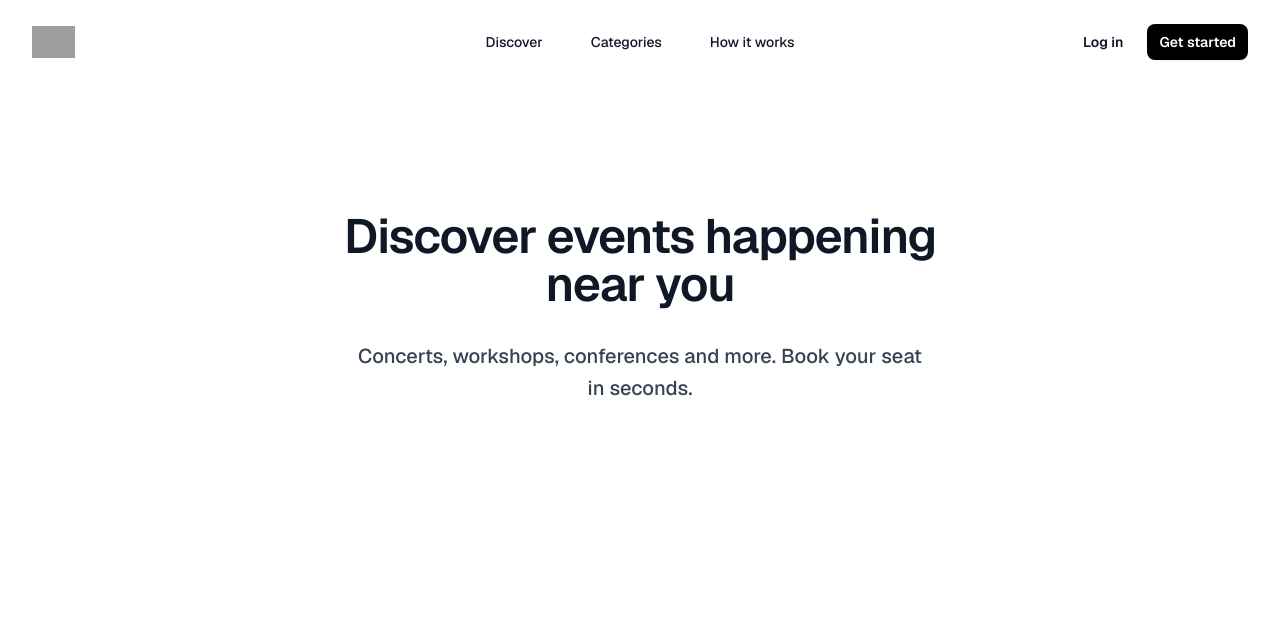
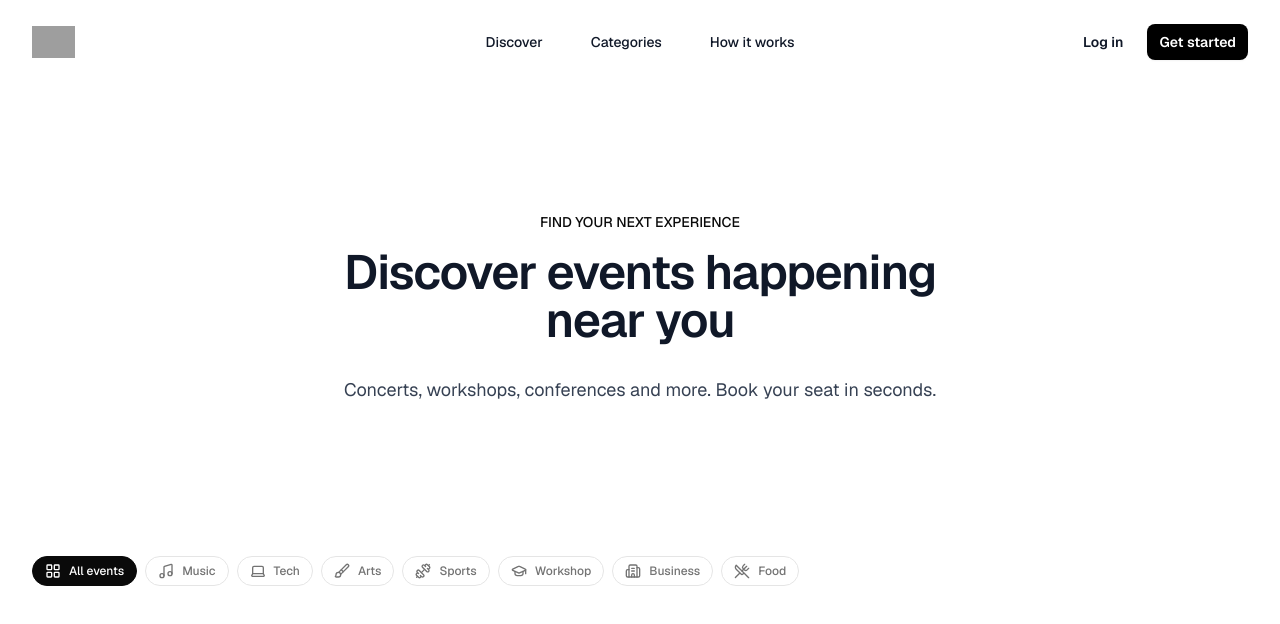
Before and after one commit to Ayoubaitihia/Event-booking-system, a Next.js app in the folder frontend/: page / in a window 1280 px wide. Shown: the top 624 px of the page. Built offline with nearby package versions, Linux system fonts and the light colour scheme; grey boxes are pictures that could not be loaded.

Commit message:
v-with-filter

```diff
--- a/frontend/package.json
+++ b/frontend/package.json
@@ -21,6 +21,7 @@
     "react-icons": "^5.6.0",
     "shadcn": "^4.8.1",
     "tailwind-merge": "^3.6.0",
+    "tailwind-scrollbar-hide": "^4.0.0",
     "tw-animate-css": "^1.4.0"
   },
   "devDependencies": {
--- a/frontend/src/app/(public)/page.tsx
+++ b/frontend/src/app/(public)/page.tsx
@@ -1,11 +1,13 @@
 import Navbar from "@/components/layout/Navbar"
 import Hero from "@/components/layout/hero"
+import CategoryFilter from "@/components/events/CategoryFilter"
 
 export default function HomePage() {
   return(
     <div>
       <Navbar/>
       <Hero/>
+      <CategoryFilter/>
     </div>
   )
 }
--- /dev/null
+++ b/frontend/src/components/events/CategoryFilter.tsx
@@ -0,0 +1,58 @@
+import { ToggleGroup, ToggleGroupItem } from "@/components/ui/toggle-group"
+import {
+  LayoutGrid, Music, Laptop, Brush,
+  Dumbbell, GraduationCap, Building2, UtensilsCrossed,
+} from 'lucide-react';
+
+export default function CategoryFilter() {
+
+    const CATEGORIES = [
+        { value: 'all',      label: 'All events', icon: LayoutGrid    },
+        { value: 'music',    label: 'Music',      icon: Music         },
+        { value: 'tech',     label: 'Tech',       icon: Laptop        },
+        { value: 'arts',     label: 'Arts',       icon: Brush         },
+        { value: 'sports',   label: 'Sports',     icon: Dumbbell      },
+        { value: 'workshop', label: 'Workshop',   icon: GraduationCap },
+        { value: 'business', label: 'Business',   icon: Building2     },
+        { value: 'food',     label: 'Food',       icon: UtensilsCrossed },
+    ];
+
+  return(
+    <div className="px-6 lg:px-8 py-6 flex items-center justify-center overflow-hidden">
+        <ToggleGroup
+            variant="outline"
+            type="multiple"
+            defaultValue="all"
+            className="
+                flex-nowrap justify-start
+                overflow-x-auto whitespace-nowrap
+                w-full
+                scrollbar-width:none
+                [-ms-overflow-style:none]
+                [&::-webkit-scrollbar]:hidden
+            "
+        >
+            {CATEGORIES.map(({value, label, icon: Icon}, index) => (
+                <ToggleGroupItem
+                    key={`${value}-${index}`}
+                    value={value}
+                    aria-label={label}
+                    className="
+                        shrink-0
+                        flex items-center gap-x-2 rounded-full border border-border
+                        px-3 py-1.5 text-xs font-medium text-muted-foreground
+                        data-[state=on]:bg-foreground
+                        data-[state=on]:text-background
+                        data-[state=on]:border-foreground
+                        hover:text-foreground transition-colors
+                        h-auto whitespace-nowrap cursor-pointer
+                    "
+                    >
+                        <Icon size={13} />
+                        {label}
+                </ToggleGroupItem>
+            ))}
+        </ToggleGroup>
+    </div>
+  )
+}
--- a/frontend/src/components/layout/hero.tsx
+++ b/frontend/src/components/layout/hero.tsx
@@ -3,10 +3,11 @@ export default function Hero() {
     return (
         <div className="bg-white px-6 py-12 sm:py-32 lg:px-8">
             <div className="mx-auto max-w-2xl text-center">
+                <h3 className="uppercase text-sm mb-4 font-medium">Find your next experience</h3>
                 <h2 className="text-2xl font-semibold tracking-tight text-gray-900 sm:text-5xl">
                     Discover events happening near you
                 </h2>
-                <p className="mt-8 text-sm font-medium text-pretty text-gray-700 sm:text-xl/8">
+                <p className="mt-8 text-sm font-base text-pretty text-gray-700 sm:text-lg">
                 Concerts, workshops, conferences and more. Book your seat in seconds.
                 </p>
             </div>
--- /dev/null
+++ b/frontend/src/components/ui/toggle-group.tsx
@@ -0,0 +1,89 @@
+"use client"
+
+import * as React from "react"
+import { type VariantProps } from "class-variance-authority"
+import { ToggleGroup as ToggleGroupPrimitive } from "radix-ui"
+
+import { cn } from "@/lib/utils"
+import { toggleVariants } from "@/components/ui/toggle"
+
+const ToggleGroupContext = React.createContext<
+  VariantProps<typeof toggleVariants> & {
+    spacing?: number
+    orientation?: "horizontal" | "vertical"
+  }
+>({
+  size: "default",
+  variant: "default",
+  spacing: 2,
+  orientation: "horizontal",
+})
+
+function ToggleGroup({
+  className,
+  variant,
+  size,
+  spacing = 2,
+  orientation = "horizontal",
+  children,
+  ...props
+}: React.ComponentProps<typeof ToggleGroupPrimitive.Root> &
+  VariantProps<typeof toggleVariants> & {
+    spacing?: number
+    orientation?: "horizontal" | "vertical"
+  }) {
+  return (
+    <ToggleGroupPrimitive.Root
+      data-slot="toggle-group"
+      data-variant={variant}
+      data-size={size}
+      data-spacing={spacing}
+      data-orientation={orientation}
+      style={{ "--gap": spacing } as React.CSSProperties}
+      className={cn(
+        "group/toggle-group flex w-fit flex-row items-center gap-[--spacing(var(--gap))] rounded-lg data-[size=sm]:rounded-[min(var(--radius-md),10px)] data-vertical:flex-col data-vertical:items-stretch",
+        className
+      )}
+      {...props}
+    >
+      <ToggleGroupContext.Provider
+        value={{ variant, size, spacing, orientation }}
+      >
+        {children}
+      </ToggleGroupContext.Provider>
+    </ToggleGroupPrimitive.Root>
+  )
+}
+
+function ToggleGroupItem({
+  className,
+  children,
+  variant = "default",
+  size = "default",
+  ...props
+}: React.ComponentProps<typeof ToggleGroupPrimitive.Item> &
+  VariantProps<typeof toggleVariants>) {
+  const context = React.useContext(ToggleGroupContext)
+
+  return (
+    <ToggleGroupPrimitive.Item
+      data-slot="toggle-group-item"
+      data-variant={context.variant || variant}
+      data-size={context.size || size}
+      data-spacing={context.spacing}
+      className={cn(
+        "shrink-0 group-data-[spacing=0]/toggle-group:rounded-none group-data-[spacing=0]/toggle-group:px-2 focus:z-10 focus-visible:z-10 group-data-[spacing=0]/toggle-group:has-data-[icon=inline-end]:pr-1.5 group-data-[spacing=0]/toggle-group:has-data-[icon=inline-start]:pl-1.5 group-data-horizontal/toggle-group:data-[spacing=0]:first:rounded-l-lg group-data-vertical/toggle-group:data-[spacing=0]:first:rounded-t-lg group-data-horizontal/toggle-group:data-[spacing=0]:last:rounded-r-lg group-data-vertical/toggle-group:data-[spacing=0]:last:rounded-b-lg group-data-horizontal/toggle-group:data-[spacing=0]:data-[variant=outline]:border-l-0 group-data-vertical/toggle-group:data-[spacing=0]:data-[variant=outline]:border-t-0 group-data-horizontal/toggle-group:data-[spacing=0]:data-[variant=outline]:first:border-l group-data-vertical/toggle-group:data-[spacing=0]:data-[variant=outline]:first:border-t",
+        toggleVariants({
+          variant: context.variant || variant,
+          size: context.size || size,
+        }),
+        className
+      )}
+      {...props}
+    >
+      {children}
+    </ToggleGroupPrimitive.Item>
+  )
+}
+
+export { ToggleGroup, ToggleGroupItem }
--- /dev/null
+++ b/frontend/src/components/ui/toggle.tsx
@@ -0,0 +1,47 @@
+"use client"
+
+import * as React from "react"
+import { cva, type VariantProps } from "class-variance-authority"
+import { Toggle as TogglePrimitive } from "radix-ui"
+
+import { cn } from "@/lib/utils"
+
+const toggleVariants = cva(
+  "group/toggle inline-flex items-center justify-center gap-1 rounded-lg text-sm font-medium whitespace-nowrap transition-all outline-none hover:bg-muted hover:text-foreground focus-visible:border-ring focus-visible:ring-[3px] focus-visible:ring-ring/50 disabled:pointer-events-none disabled:opacity-50 aria-invalid:border-destructive aria-invalid:ring-destructive/20 aria-pressed:bg-muted data-[state=on]:bg-muted dark:aria-invalid:ring-destructive/40 [&_svg]:pointer-events-none [&_svg]:shrink-0 [&_svg:not([class*='size-'])]:size-4",
+  {
+    variants: {
+      variant: {
+        default: "bg-transparent",
+        outline: "border border-input bg-transparent hover:bg-muted",
+      },
+      size: {
+        default:
+          "h-8 min-w-8 px-2.5 has-data-[icon=inline-end]:pr-2 has-data-[icon=inline-start]:pl-2",
+        sm: "h-7 min-w-7 rounded-[min(var(--radius-md),12px)] px-2.5 text-[0.8rem] has-data-[icon=inline-end]:pr-1.5 has-data-[icon=inline-start]:pl-1.5 [&_svg:not([class*='size-'])]:size-3.5",
+        lg: "h-9 min-w-9 px-2.5 has-data-[icon=inline-end]:pr-2 has-data-[icon=inline-start]:pl-2",
+      },
+    },
+    defaultVariants: {
+      variant: "default",
+      size: "default",
+    },
+  }
+)
+
+function Toggle({
+  className,
+  variant = "default",
+  size = "default",
+  ...props
+}: React.ComponentProps<typeof TogglePrimitive.Root> &
+  VariantProps<typeof toggleVariants>) {
+  return (
+    <TogglePrimitive.Root
+      data-slot="toggle"
+      className={cn(toggleVariants({ variant, size, className }))}
+      {...props}
+    />
+  )
+}
+
+export { Toggle, toggleVariants }
```
Also changed, not shown: 1 other file (tests, documents, lock files or other folders).
